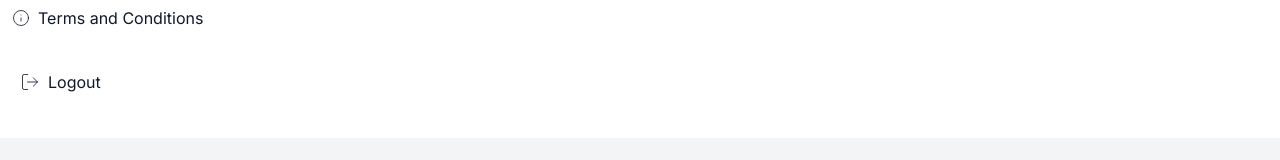
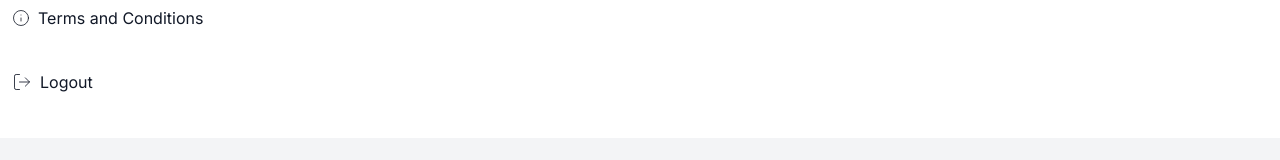
Before and after one commit to rikimario/Cartzilla-NextJs, a Next.js app: page /profile/1 in a window 1280 px wide. Shown: the part 614-774 px from the top of the page. Built offline with nearby package versions, Linux system fonts and the light colour scheme; no server answers.

Commit message:
fix margin

```diff
--- a/src/components/navbar/LogoutBtn.tsx
+++ b/src/components/navbar/LogoutBtn.tsx
@@ -4,7 +4,7 @@ import { logout } from "../../../utils/supabase/actions";
 export default function LogoutBtn() {
   return (
     <>
-      <button className="flex gap-2 items-center ml-4" onClick={logout}>
+      <button className="flex gap-2 items-center ml-2" onClick={logout}>
         <LogOut className="h-5 w-5 hidden lg:block" strokeWidth={1} />
         Logout
         {/* Logout
```
